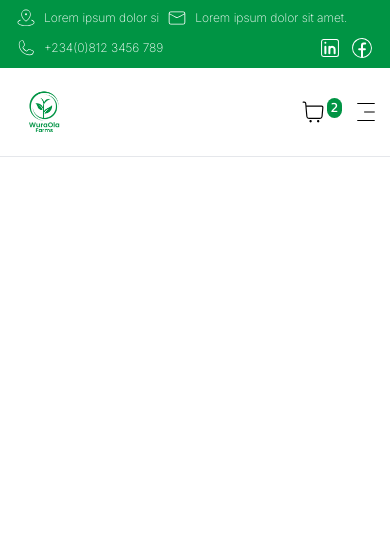
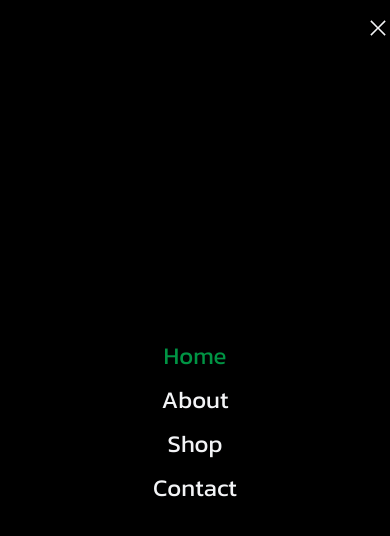
Before and after one commit to OlaiwonAbdullahi/WuraOla-Farms, a React (Vite) app: page / in a window 390 px wide. Shown: the top 536 px of the page. Built offline with nearby package versions, Linux system fonts and the light colour scheme.

Commit message:
update Navbar.jsx

```diff
--- a/src/components/Navbar.jsx
+++ b/src/components/Navbar.jsx
@@ -1,7 +1,9 @@
 import { CiMenuFries, CiShoppingCart } from "react-icons/ci";
+import { LiaTimesSolid } from "react-icons/lia";
 import logo from "../assets/wuraolalogo.png";
 const Navbar = () => {
   return (
+    <>
       <div className=" flex items-center justify-between p-3 font-kanit border-b">
         <div className="">
           <img src={logo} alt="" className=" md:w-20 md:h-20 h-16 w-16 " />
@@ -27,7 +29,34 @@ const Navbar = () => {
           </div>
         </div>
       </div>
+      <div className="fixed inset-0 z-50 flex  justify-center flex-col  bg-black text-gray-100">
+        <div className="">
+          <button
+            className="absolute top-4 self-end right-0 text-xl"
+            // onClick={closeMenu}
+          >
+            <LiaTimesSolid className="h-6 w-6" />
+          </button>
+        </div>
+        <Nav />
+      </div>
+    </>
   );
 };
 
 export default Navbar;
+
+function Nav() {
+  return (
+    <div className=" flex md:hidden font-kanit justify-center text-center text-2xl relative">
+      <div className="">
+        <ul className=" flex flex-col gap-3">
+          <li className=" text-secondary">Home</li>
+          <li>About</li>
+          <li>Shop</li>
+          <li>Contact</li>
+        </ul>
+      </div>
+    </div>
+  );
+}
```
Lines whose indentation alone changed are shown as unchanged.
